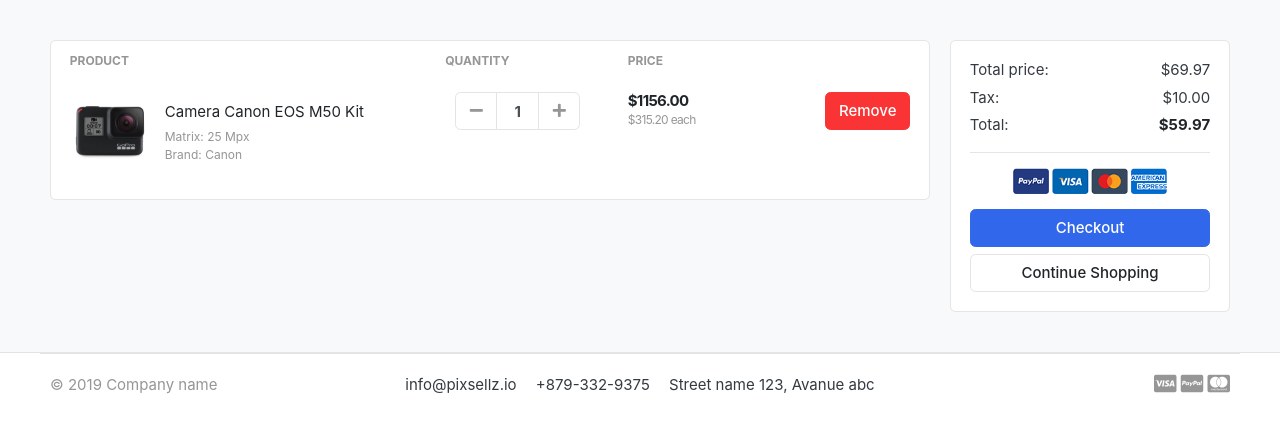
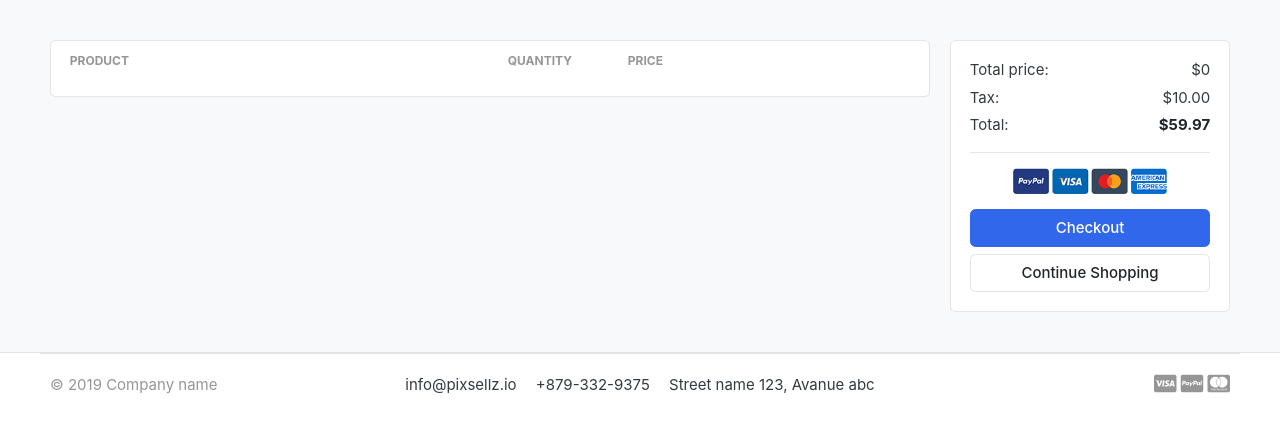
Before and after one commit to Defender007/Greatkart, a Django app: page /cart/ in a window 1280 px wide. Shown: the part 118-542 px from the top of the page. Run offline with Django 3.2, Linux system fonts and the light colour scheme; tables that the repository leaves empty hold one stand-in row (values such as "Sample post"); lists and menus that the app fills with data are empty; some libraries are stand-ins or nearby versions; some web fonts are replaced.

Commit message:
chore: implements Data into Cart Page

```diff
--- a/carts/models.py
+++ b/carts/models.py
@@ -9,11 +9,15 @@ class Cart(models.Model):
     def __str__(self):
         return self.cart_id
 
+
 class CartItem(models.Model):
     product = models.ForeignKey(Product, on_delete=models.CASCADE)
     cart = models.ForeignKey(Cart, on_delete=models.CASCADE)
     quantity = models.IntegerField()
     is_active = models.BooleanField(default=True)
 
+    def sub_total(self):
+        return self.product.price * self.quantity
+
     def __str__(self) -> str:
         return self.product
--- a/carts/views.py
+++ b/carts/views.py
@@ -28,8 +28,6 @@ def add_cart(request, product_id):
     except CartItem.DoesNotExist:
         cart_item = CartItem.objects.create(product=product, quantity=1, cart=cart)
         cart_item.save()
-    return HttpResponse(cart_item.quantity)
-    exit()
     return redirect("cart")
 
 
--- a/templates/store/templates/cart.html
+++ b/templates/store/templates/cart.html
@@ -20,13 +20,15 @@
     </tr>
     </thead>
     <tbody>
+
+    {% for cart_item in cart_items %}
     <tr>
         <td>
             <figure class="itemside align-items-center">
-                <div class="aside"><img src="{% static './images/items/11.jpg' %}" class="img-sm"></div>
+                <div class="aside"><img src="{{ cart_item.product.images.url }}" class="img-sm"></div>
                 <figcaption class="info">
-                    <a href="#" class="title text-dark">Camera Canon EOS M50 Kit</a>
-                    <p class="text-muted small">Matrix: 25 Mpx <br> Brand: Canon</p>
+                    <a href="#" class="title text-dark">{{ cart_item.product.product_name }}</a>
+                    <p class="text-muted small">Colour: 25 Mpx <br> Size: Canon</p>
                 </figcaption>
             </figure>
         </td>
@@ -37,24 +39,24 @@
                                 <div class="input-group-prepend">
                                 <button class="btn btn-light" type="button" id="button-plus"> <i class="fa fa-minus"></i> </button>
                                 </div>
-                                <input type="text" class="form-control"  value="1">
+                                <input type="text" class="form-control"  value="{{cart_item.quantity}}">
                                 <div class="input-group-append">
-                                <button class="btn btn-light" type="button" id="button-minus"> <i class="fa fa-plus"></i> </button>
+                                <a href="{% url 'add_cart' cart_item.product.id %}" class="btn btn-light" type="button" id="button-minus"> <i class="fa fa-plus"></i> </a>
                                 </div>
                             </div> <!-- input-group.// -->
                         </div> <!-- col.// -->
         </td>
         <td>
             <div class="price-wrap">
-                <var class="price">$1156.00</var>
-                <small class="text-muted"> $315.20 each </small>
+                <var class="price">${{ cart_item.sub_total }}</var>
+                <small class="text-muted"> ${{ cart_item.product.price}} </small>
             </div> <!-- price-wrap .// -->
         </td>
         <td class="text-right">
         <a href="" class="btn btn-danger"> Remove</a>
         </td>
     </tr>
-
+    {% endfor %}
     </tbody>
     </table>
     </div> <!-- card.// -->
@@ -66,7 +68,7 @@
             <div class="card-body">
                 <dl class="dlist-align">
                   <dt>Total price:</dt>
-                  <dd class="text-right">$69.97</dd>
+                  <dd class="text-right">${{ total }}</dd>
                 </dl>
                 <dl class="dlist-align">
                   <dt>Tax:</dt>
```
